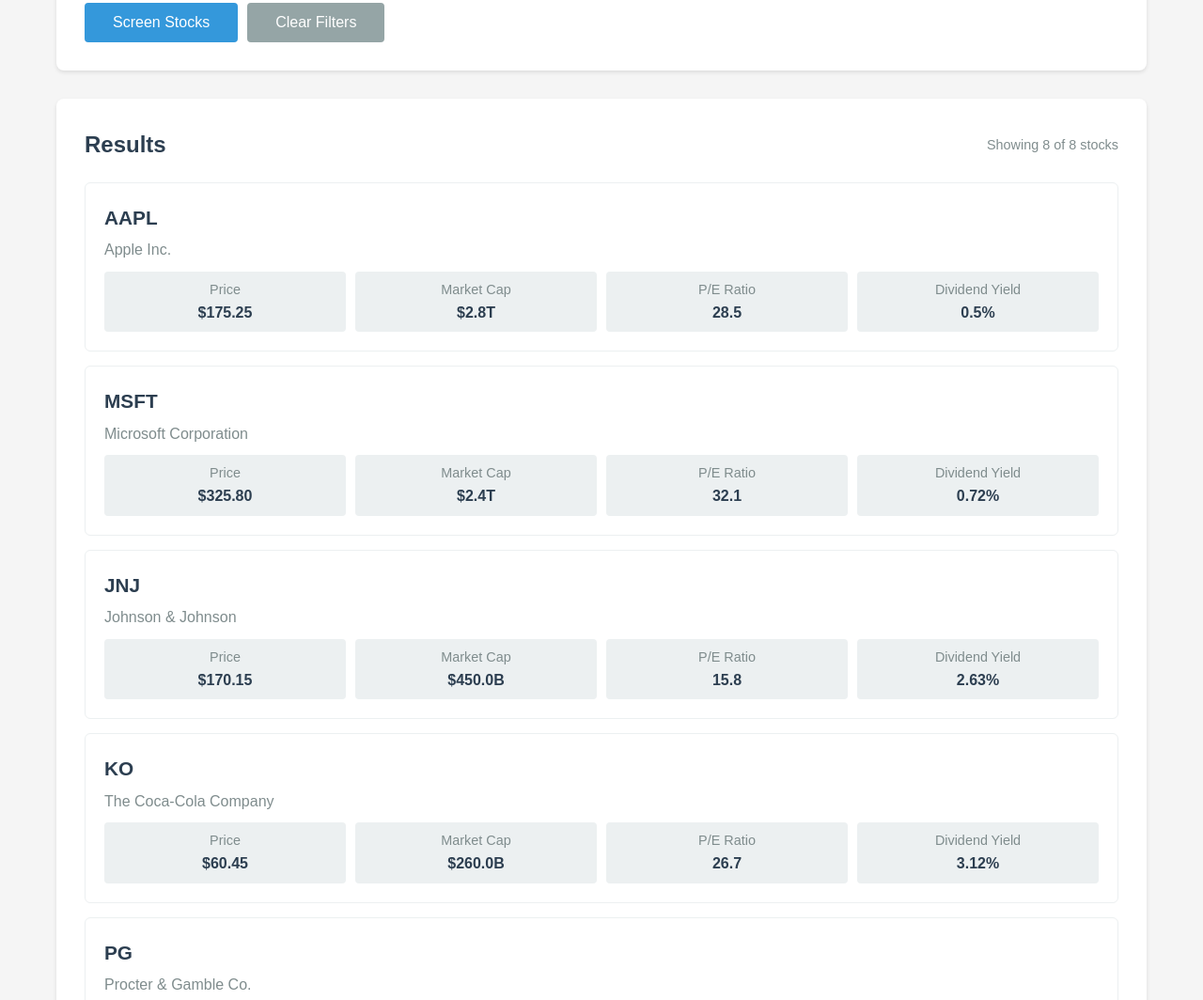
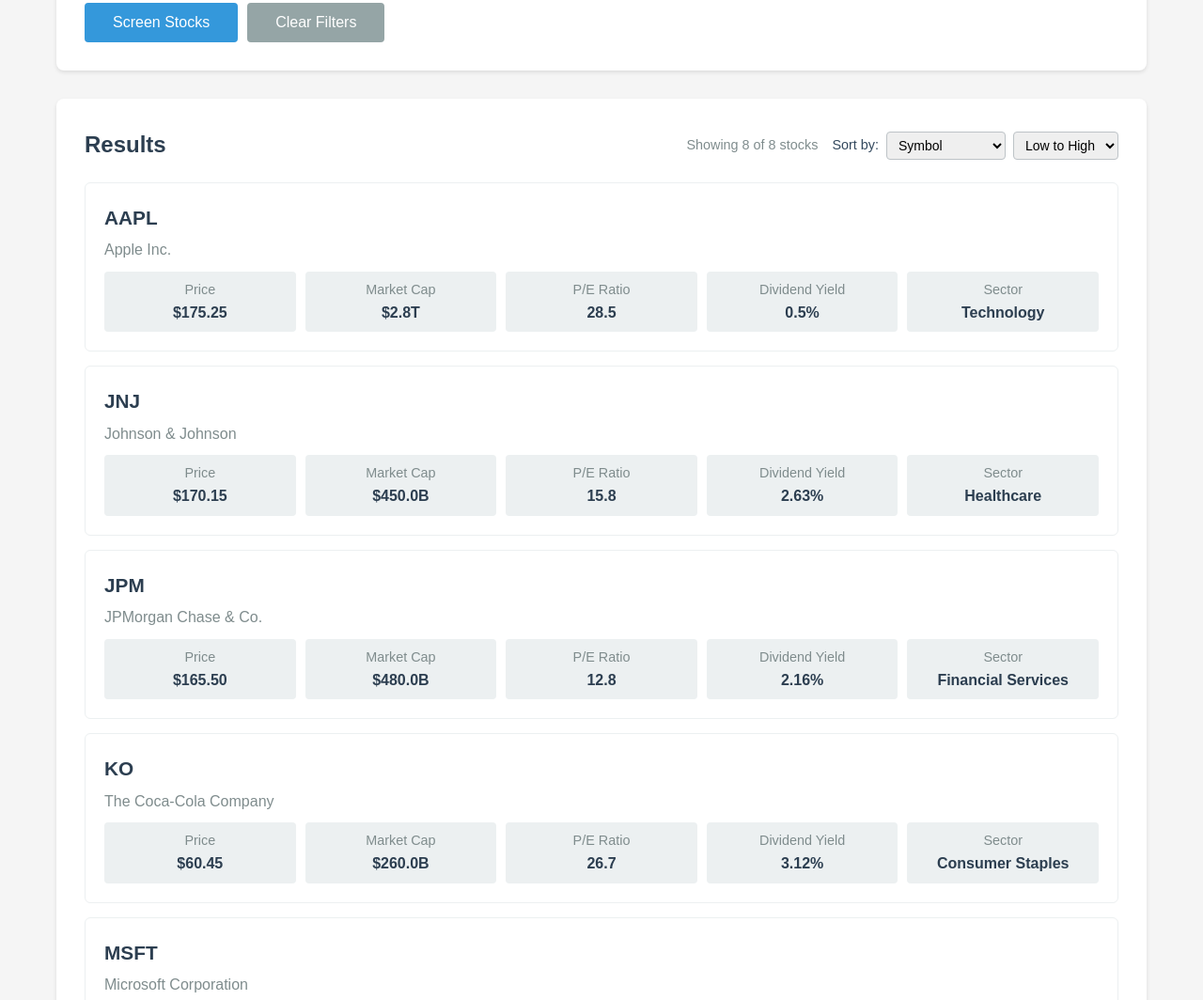
Before and after one commit to bartholomewux/stock-screener, a website: page index.html in a window 1280 px wide. Shown: the part 674-1738 px from the top of the page at 94% size. Drawn offline with Linux system fonts and the light colour scheme.

Commit message:
implement sorting functionality for stock results

```diff
--- a/index.html
+++ b/index.html
@@ -55,7 +55,23 @@
         <div class="results">
             <div class="results-header">
                 <h2>Results</h2>
-                <span id="resultsCount"></span>
+                <div class="results-controls">
+                    <span id="resultsCount"></span>
+                    <div class="sort-controls">
+                        <label for="sortBy">Sort by:</label>
+                        <select id="sortBy">
+                            <option value="symbol">Symbol</option>
+                            <option value="marketCap">Market Cap</option>
+                            <option value="peRatio">P/E Ratio</option>
+                            <option value="dividendYield">Dividend Yield</option>
+                            <option value="price">Price</option>
+                        </select>
+                        <select id="sortOrder">
+                            <option value="asc">Low to High</option>
+                            <option value="desc">High to Low</option>
+                        </select>
+                    </div>
+                </div>
             </div>
             <div id="stockResults"></div>
         </div>
--- a/script.js
+++ b/script.js
@@ -119,15 +119,39 @@
     updateResultsCount(stockData.length, stockData.length);
 }
 
+function sortStocks(stocks) {
+    const sortBy = document.getElementById('sortBy').value;
+    const sortOrder = document.getElementById('sortOrder').value;
+
+    const sortedStocks = [...stocks].sort((a, b) => {
+        let valueA = a[sortBy];
+        let valueB = b[sortBy];
+
+        if (typeof valueA === 'string') {
+            valueA = valueA.toLowerCase();
+            valueB = valueB.toLowerCase();
+        }
+
+        if (sortOrder === 'asc') {
+            return valueA < valueB ? -1 : valueA > valueB ? 1 : 0;
+        } else {
+            return valueA > valueB ? -1 : valueA < valueB ? 1 : 0;
+        }
+    });
+
+    return sortedStocks;
+}
+
 function displayResults(stocks) {
     const resultsContainer = document.getElementById('stockResults');
+    const sortedStocks = sortStocks(stocks);
 
-    if (stocks.length === 0) {
+    if (sortedStocks.length === 0) {
         resultsContainer.innerHTML = '<p>No stocks match your criteria. Try adjusting your filters.</p>';
         return;
     }
 
-    const stocksHTML = stocks.map(stock => `
+    const stocksHTML = sortedStocks.map(stock => `
         <div class="stock-card">
             <div class="stock-symbol">${stock.symbol}</div>
             <div class="stock-name">${stock.name}</div>
@@ -148,6 +172,10 @@
                     <div class="metric-label">Dividend Yield</div>
                     <div class="metric-value">${stock.dividendYield}%</div>
                 </div>
+                <div class="metric">
+                    <div class="metric-label">Sector</div>
+                    <div class="metric-value">${stock.sector}</div>
+                </div>
             </div>
         </div>
     `).join('');
@@ -157,6 +185,16 @@
 
 document.getElementById('screenButton').addEventListener('click', screenStocks);
 document.getElementById('clearButton').addEventListener('click', clearFilters);
+document.getElementById('sortBy').addEventListener('change', () => {
+    if (document.getElementById('stockResults').children.length > 0) {
+        screenStocks();
+    }
+});
+document.getElementById('sortOrder').addEventListener('change', () => {
+    if (document.getElementById('stockResults').children.length > 0) {
+        screenStocks();
+    }
+});
 
 displayResults(stockData);
 updateResultsCount(stockData.length, stockData.length);
--- a/styles.css
+++ b/styles.css
@@ -117,6 +117,8 @@
     justify-content: space-between;
     align-items: center;
     margin-bottom: 20px;
+    flex-wrap: wrap;
+    gap: 15px;
 }
 
 .results h2 {
@@ -124,9 +126,34 @@
     color: #2c3e50;
 }
 
+.results-controls {
+    display: flex;
+    align-items: center;
+    gap: 15px;
+    flex-wrap: wrap;
+}
+
 #resultsCount {
     color: #7f8c8d;
     font-size: 0.9em;
+}
+
+.sort-controls {
+    display: flex;
+    align-items: center;
+    gap: 8px;
+}
+
+.sort-controls label {
+    font-size: 0.9em;
+    color: #34495e;
+}
+
+.sort-controls select {
+    padding: 5px 8px;
+    border: 1px solid #bdc3c7;
+    border-radius: 4px;
+    font-size: 14px;
 }
 
 .stock-card {
```
